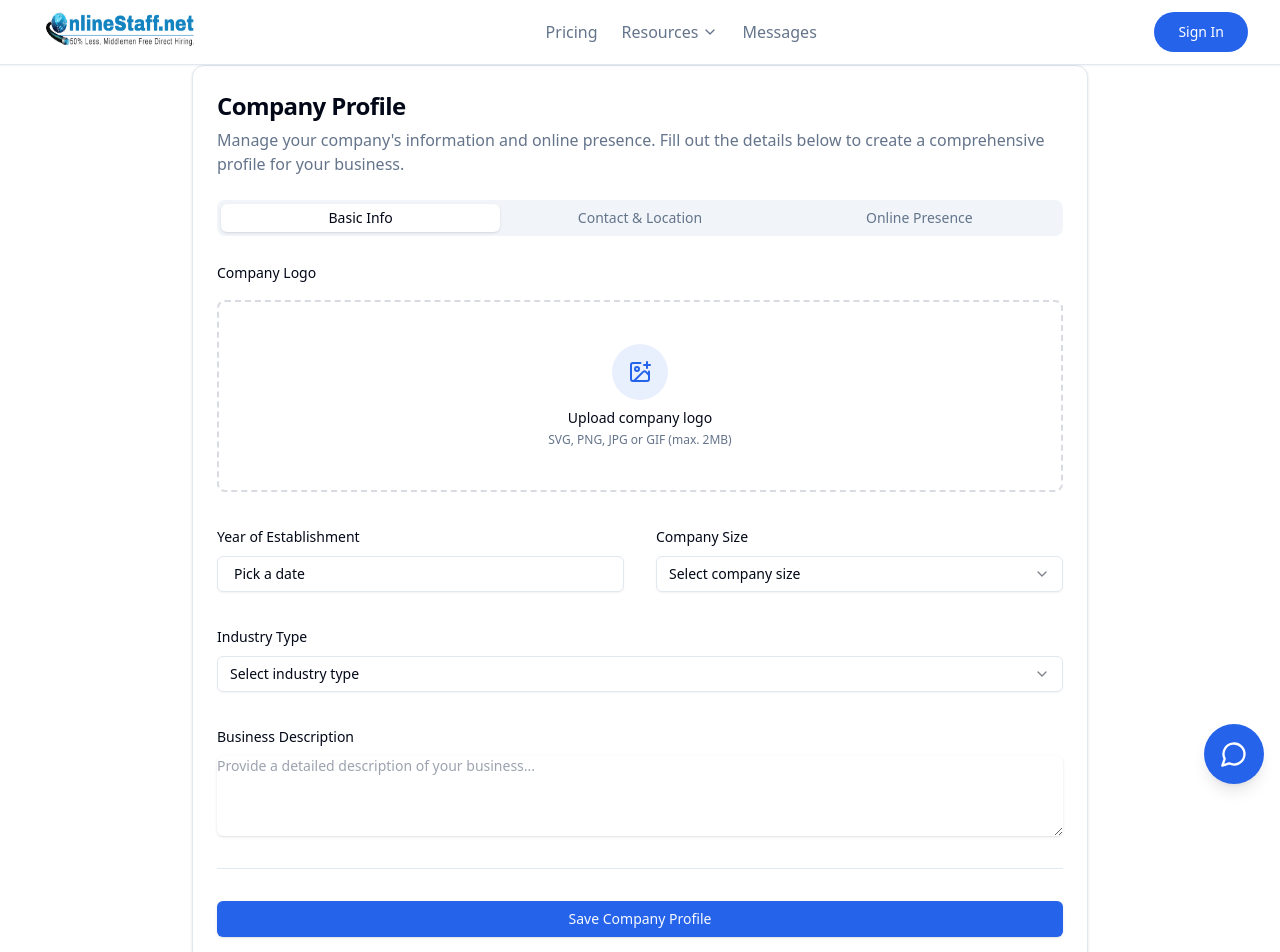
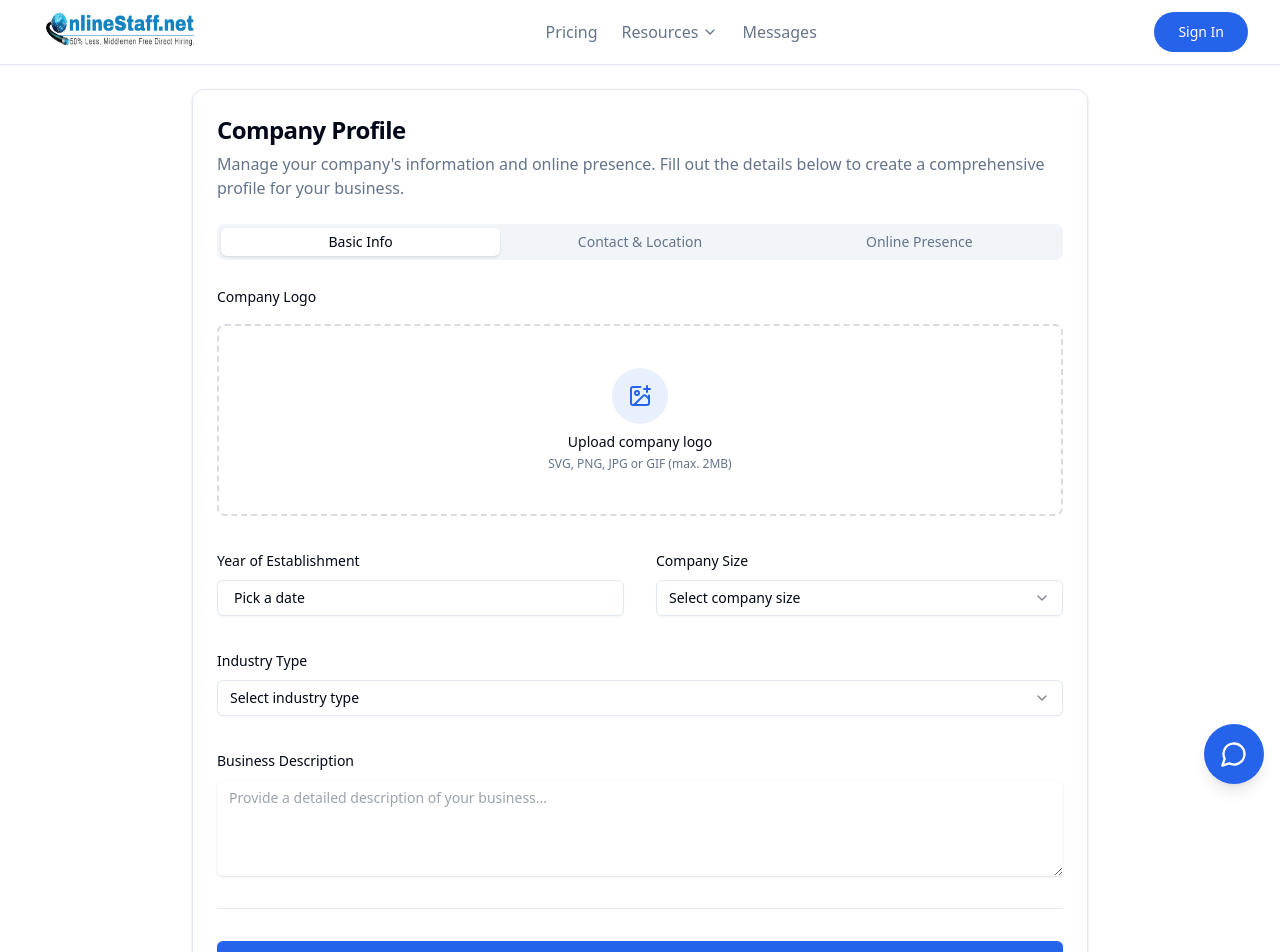
Before and after one commit to RF-Rifat/Job-Portal, a Next.js app: page /company/manage-profile in a window 1280 px wide. Shown: the top 952 px of the page. Built offline with nearby package versions, Linux system fonts and the light colour scheme.

Commit message:
feat:footer and newsletter updated

```diff
--- a/src/app/(root)/company/manage-profile/components/profile.tsx
+++ b/src/app/(root)/company/manage-profile/components/profile.tsx
@@ -57,16 +57,14 @@ const schema = z.object({
     .optional(),
 });
 
-type CompanyProfileFormData = z.infer<typeof schema>;
 
 export function CompanyProfileForm() {
-  const onSubmit = (data: CompanyProfileFormData) => {
+  const onSubmit = (data: any) => {
     console.log(data);
-    // Here you would typically send the data to your backend
   };
 
   return (
-    <Card className="w-full max-w-4xl mx-auto">
+    <Card className="w-full max-w-4xl mx-auto my-6">
       <CardHeader>
         <CardTitle className="text-2xl font-bold">Company Profile</CardTitle>
         <CardDescription className="text-base">
--- a/src/components/ui/calendar.tsx
+++ b/src/components/ui/calendar.tsx
@@ -18,7 +18,7 @@ function Calendar({
   return (
     <DayPicker
       showOutsideDays={showOutsideDays}
-      className={cn("p-3", className)}
+      className={cn("p-3 !bg-white", className)}
       classNames={{
         months: "flex flex-col sm:flex-row space-y-4 sm:space-x-4 sm:space-y-0",
         month: "space-y-4",
--- a/src/components/ui/select.tsx
+++ b/src/components/ui/select.tsx
@@ -118,7 +118,7 @@ const SelectItem = React.forwardRef<
   <SelectPrimitive.Item
     ref={ref}
     className={cn(
-      "relative flex w-full cursor-default select-none items-center rounded-sm py-1.5 pl-2 pr-8 text-sm outline-none focus:bg-accent focus:text-accent-foreground data-[disabled]:pointer-events-none data-[disabled]:opacity-50",
+      "relative flex w-full cursor-default select-none items-center rounded-sm py-1.5 pl-2 pr-8 text-sm outline-none focus:bg-accent focus:text-accent-foreground data-[disabled]:pointer-events-none data-[disabled]:opacity-50 !bg-white",
       className
     )}
     {...props}
--- a/src/shared/form/JPSelect.tsx
+++ b/src/shared/form/JPSelect.tsx
@@ -9,6 +9,7 @@ import {
   SelectTrigger,
   SelectValue,
 } from "@/components/ui/select";
+import { Card } from "@/components/ui/card";
 
 const JPSelect = ({
   name,
--- a/src/shared/form/JPTextarea.tsx
+++ b/src/shared/form/JPTextarea.tsx
@@ -14,7 +14,7 @@ const JPTextArea = ({ name, placeholder }: TTextAreaProps) => {
       name={name}
       render={({ field }) => (
         <Textarea
-          className=" shadow placeholder:text-[#8f8f8f] placeholder:text-sm border-none hover:bg-[#fafafa99]  p-2"
+          className=" shadow placeholder:text-[#8f8f8f] placeholder:text-sm border-none hover:bg-[#fafafa99] !p-2"
           {...field}
           id={name}
           placeholder={placeholder}
```
